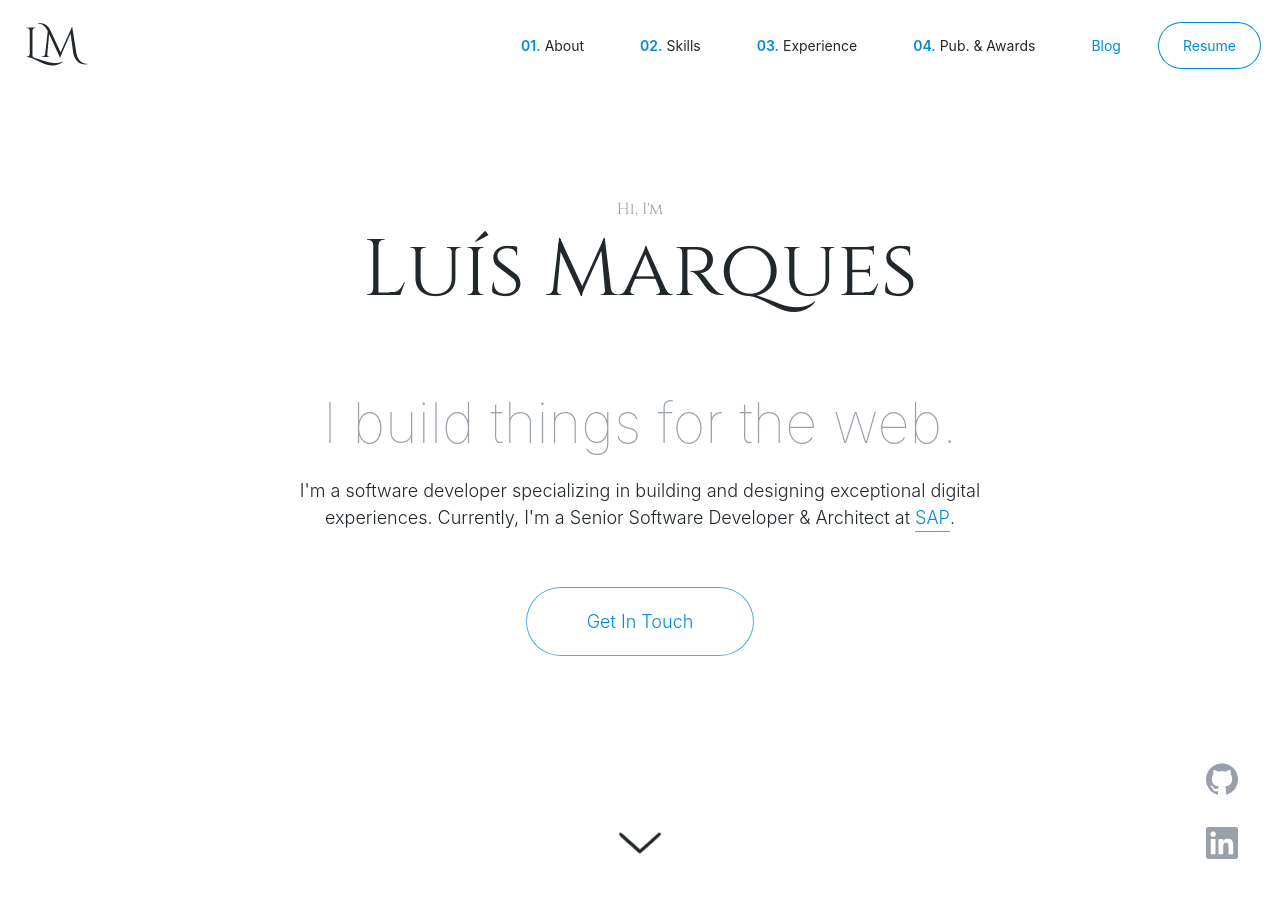
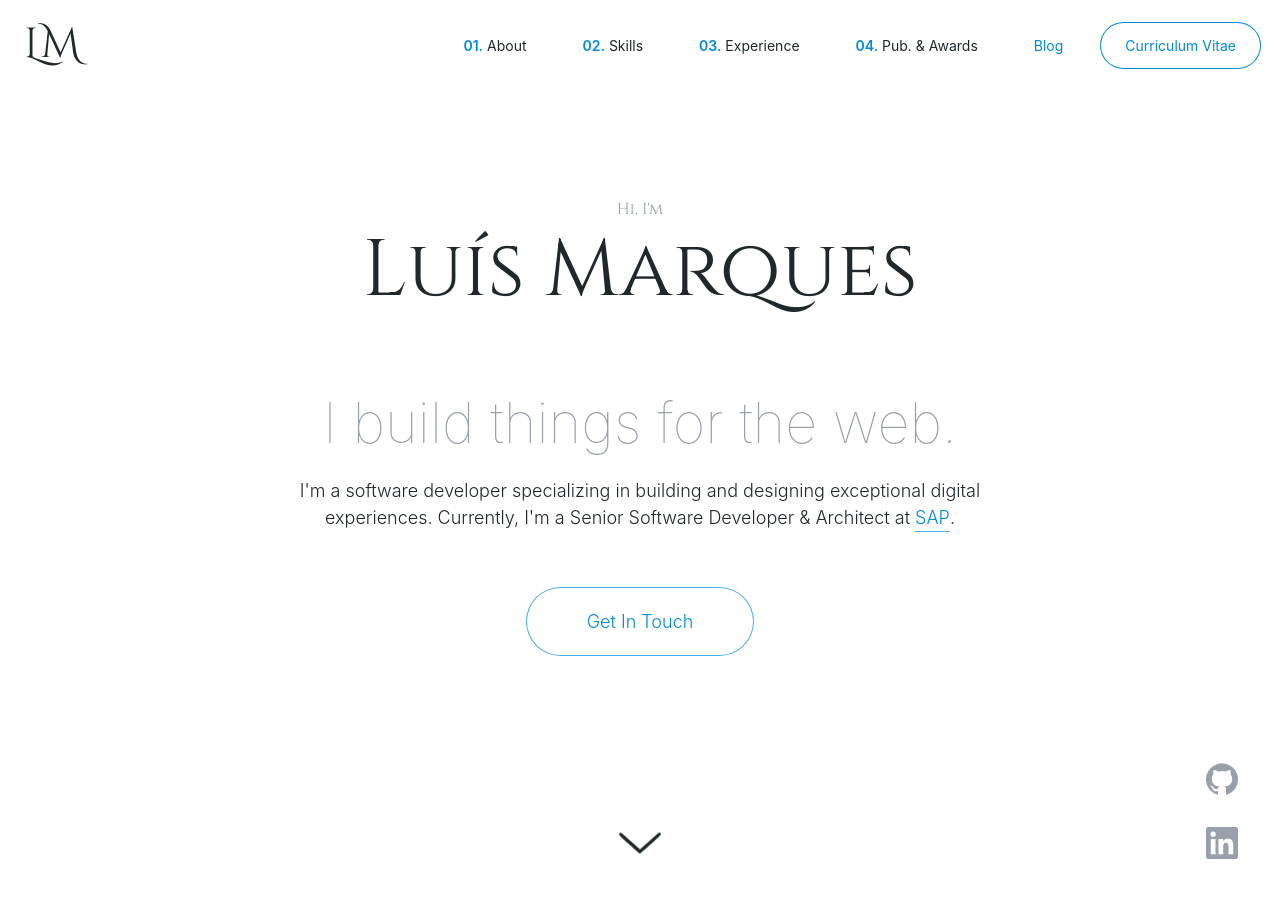
Before and after one commit to luismarques-io/luismarques-io.github.io, a Jekyll site: the page built from index.markdown, in a window 1280 px wide and 900 px high. Built offline with Jekyll 4.4.1, drawn with Linux system fonts in a browser that asks for light colours; nearby versions of some CDN libraries; some web fonts are replaced; a script that is not in the unit is left out.

Commit message:
Changed the text of Resume to Curriculum Vitae

```diff
--- a/_includes/navbar.html
+++ b/_includes/navbar.html
@@ -50,7 +50,7 @@
             </a>
           </li>
           <li><a href="/assets/docs/CV-2023-Luis-Marques.pdf" class="navbar__link navbar__link__resume" target="_blank"
-              rel="noreferrer">Resume</a></li>
+              rel="noreferrer">Curriculum Vitae</a></li>
         </ul>
       </div>
     </div>
```
